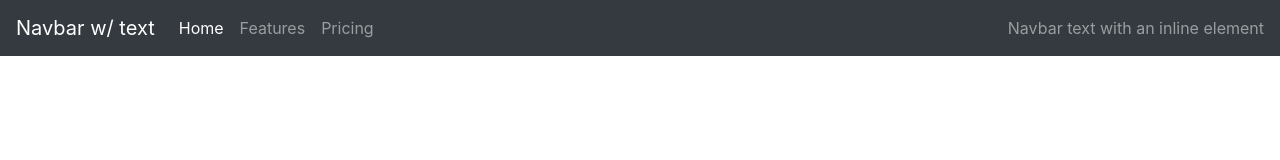
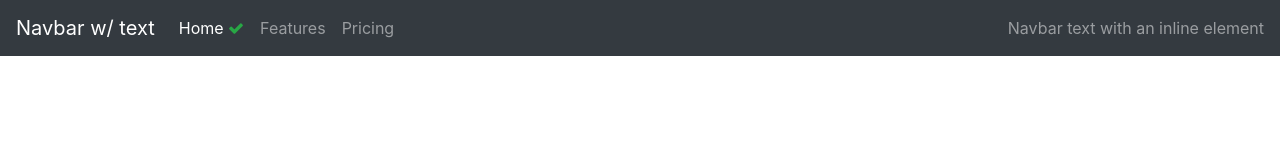
Before and after one commit to raspyweather/homePlattform, an Angular app in the folder homePlattform/: page / in a window 1280 px wide. Shown: the top 160 px of the page. Built offline with nearby package versions, Linux system fonts and the light colour scheme.

Commit message:
font awesome integration

```diff
--- a/homePlattform/angular.json
+++ b/homePlattform/angular.json
@@ -28,6 +28,7 @@
             ],
             "styles": [
               "src/styles.scss",
+              "./node_modules/font-awesome/css/font-awesome.min.css",
               "./node_modules/bootstrap/dist/css/bootstrap.min.css"
             ],
             "scripts": [],
--- a/homePlattform/package.json
+++ b/homePlattform/package.json
@@ -22,6 +22,7 @@
     "@ng-bootstrap/ng-bootstrap": "^4.1.3",
     "bootstrap": "^4.3.1",
     "core-js": "^2.5.4",
+    "font-awesome": "^4.7.0",
     "ng-bootstrap": "^1.6.3",
     "rxjs": "~6.3.3",
     "tslib": "^1.9.0",
--- a/homePlattform/src/app/navbar/navbar.component.html
+++ b/homePlattform/src/app/navbar/navbar.component.html
@@ -7,7 +7,8 @@
   <div [ngClass]="{'collapse':isCollapsed}" class=" navbar-collapse" id="navbarText">
     <ul class="navbar-nav mr-auto">
       <li class="nav-item active">
-        <a class="nav-link" href="#">Home <span class="sr-only">(current)</span></a>
+        <a class="nav-link" href="#">Home <i class="text-success fa fa-check"></i>
+          <span class="sr-only">(current) </span></a>
       </li>
       <li class="nav-item">
         <a class="nav-link" href="#">Features</a>
```
